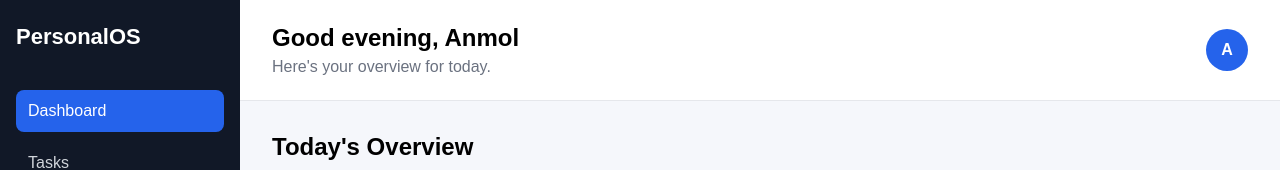
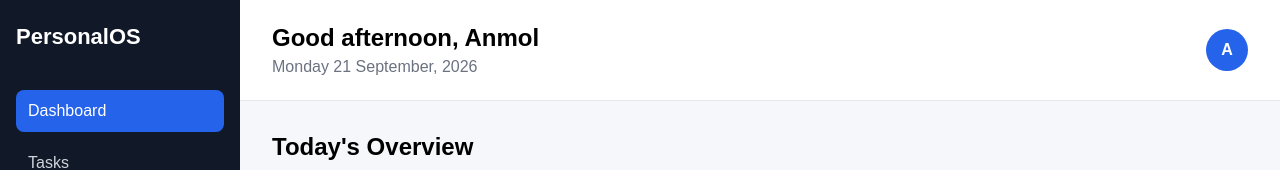
Before and after one commit to ankitanmol26/Personal-OS, a React (Vite) app: page / in a window 1280 px wide. Shown: the top 170 px of the page. Built offline with nearby package versions, Linux system fonts and the light colour scheme.

Commit message:
updated the header

```diff
--- a/src/components/Header.jsx
+++ b/src/components/Header.jsx
@@ -1,14 +1,57 @@
+import { useEffect, useState } from "react";
+
 function Header() {
+  const [currentTime, setCurrentTime] = useState(
+    new Date()
+  );
+
+  useEffect(() => {
+    const timer = setInterval(() => {
+      setCurrentTime(new Date());
+    }, 60000);
+
+    return () => {
+      clearInterval(timer);
+    };
+  }, []);
+
+  const hour = currentTime.getHours();
+
+  let greeting;
+
+  if (hour < 12) {
+    greeting = "Good morning";
+  } else if (hour < 17) {
+    greeting = "Good afternoon";
+  } else {
+    greeting = "Good evening";
+  }
+
+  const formattedDate =
+    currentTime.toLocaleDateString("en-IN", {
+      weekday: "long",
+      day: "numeric",
+      month: "long",
+      year: "numeric",
+    });
+
   return (
     <header className="header">
+
       <div>
-        <h1>Good evening, Anmol</h1>
-        <p>Here's your overview for today.</p>
+        <h1>
+          {greeting}, Anmol
+        </h1>
+
+        <p>
+          {formattedDate}
+        </p>
       </div>
 
       <div className="profile">
         A
       </div>
+
     </header>
   );
 }
```
